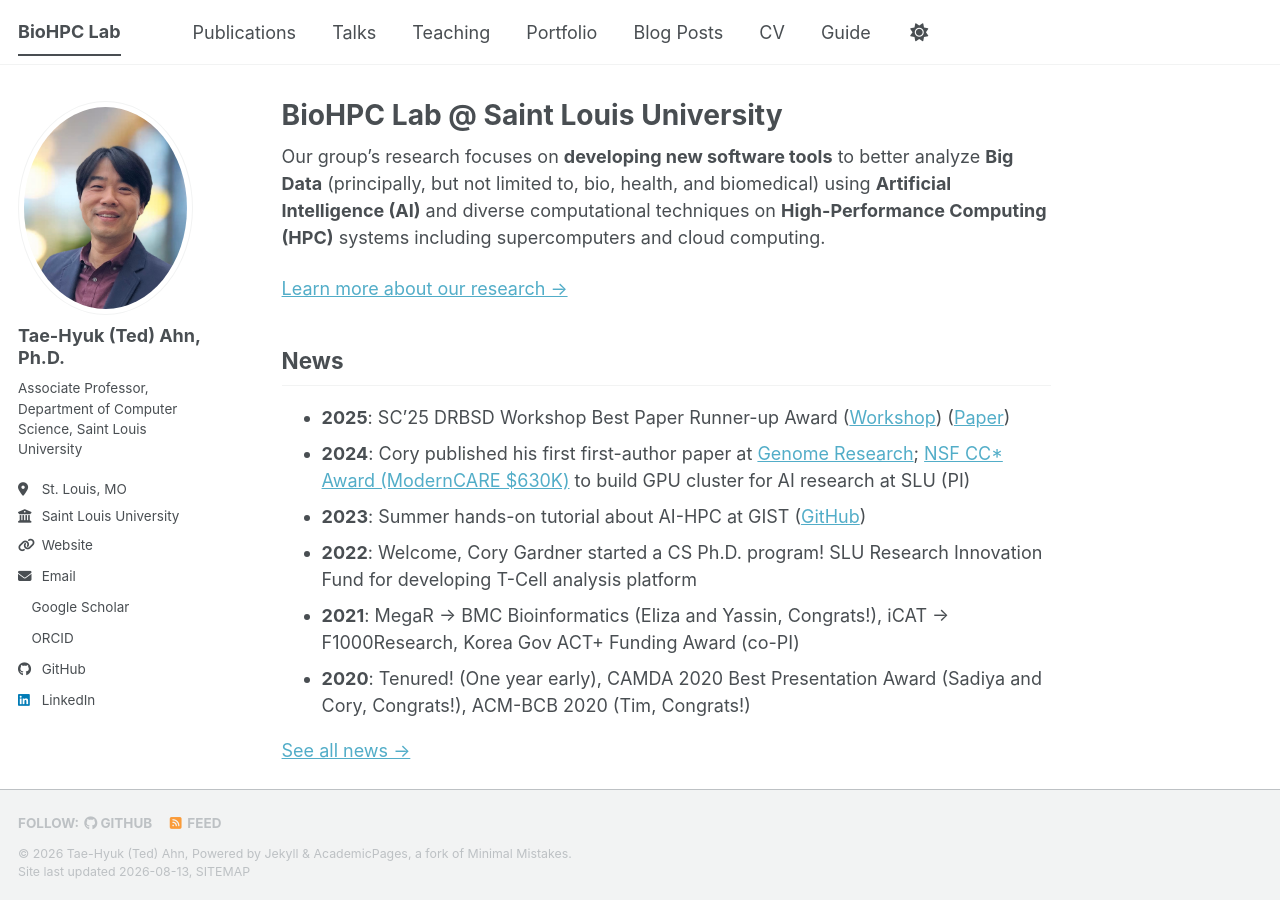
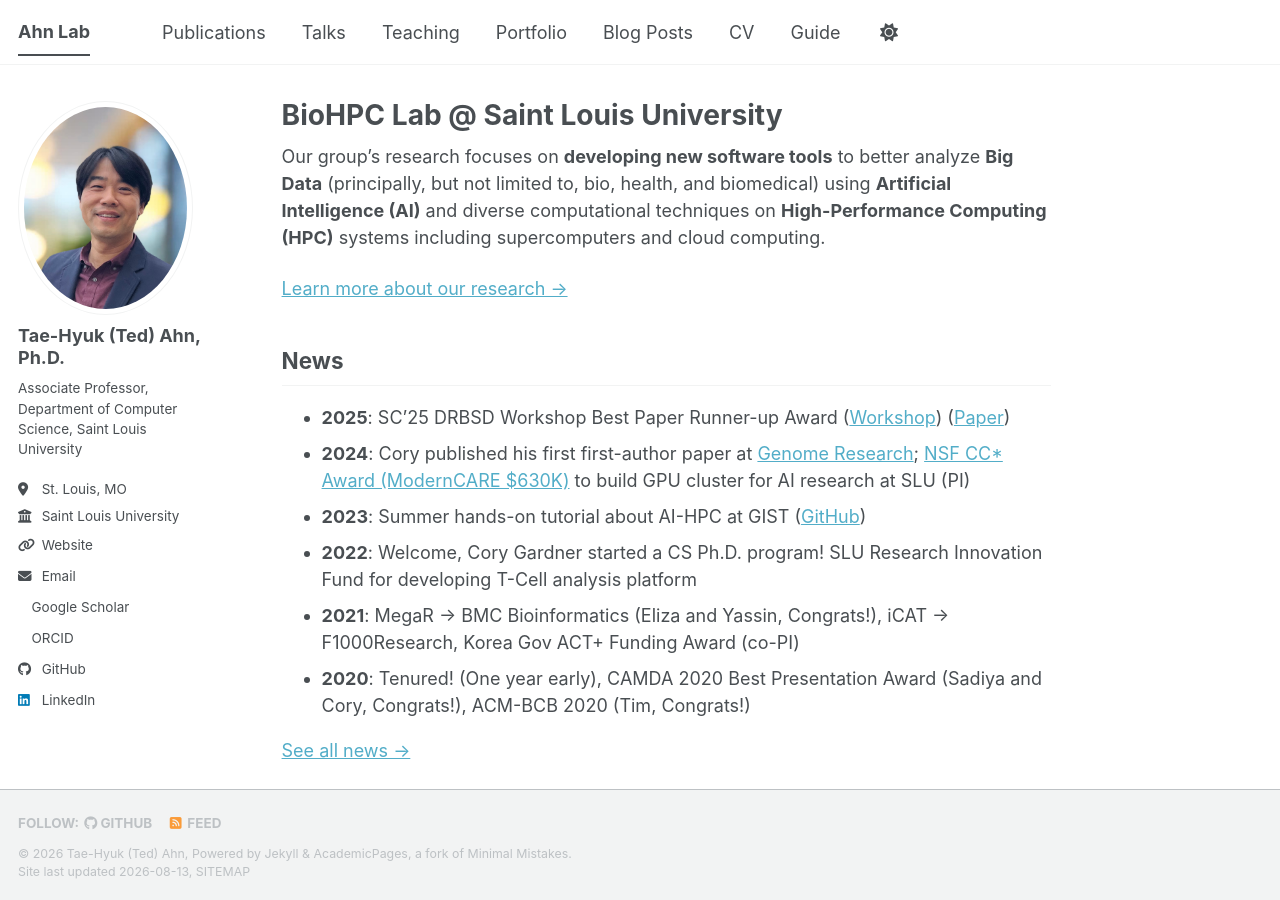
Before and after one commit to BioHPC/BioHPC.github.io, a Jekyll site: the page built from _pages/about.md, in a window 1280 px wide and 900 px high. Built offline with Jekyll 4.4.1, drawn with Linux system fonts in a browser that asks for light colours; a style sheet for code colours, icons or effects is not loaded.

Commit message:
modified:   _config.yml

```diff
--- a/_config.yml
+++ b/_config.yml
@@ -8,7 +8,7 @@
 
 # Site Settings
 locale          : "en-US"
-title           : "BioHPC Lab"
+title           : "Ahn Lab"
 title_separator : "-"
 name            : &name "Tae-Hyuk (Ted) Ahn"
 description     : &description "BioHPC Lab @ Saint Louis University - Bioinformatics, AI, and High-Performance Computing"
```
